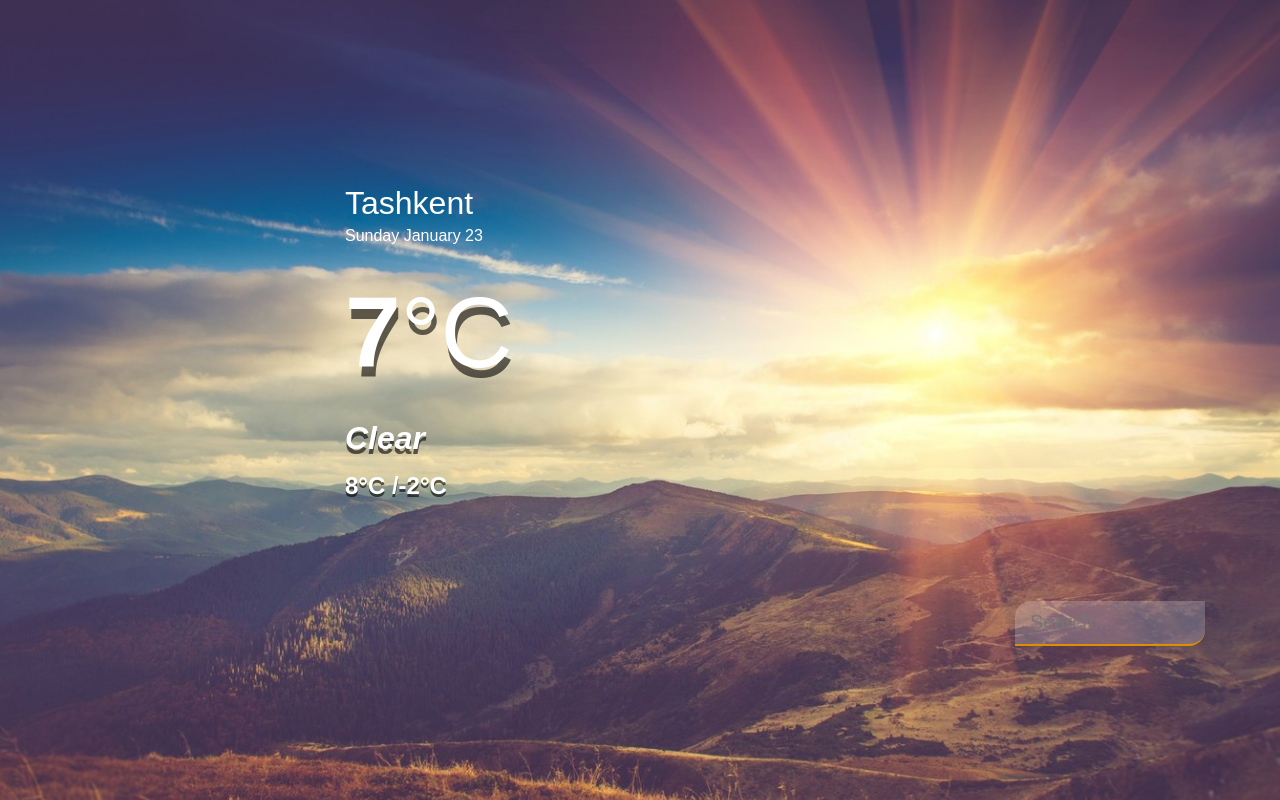
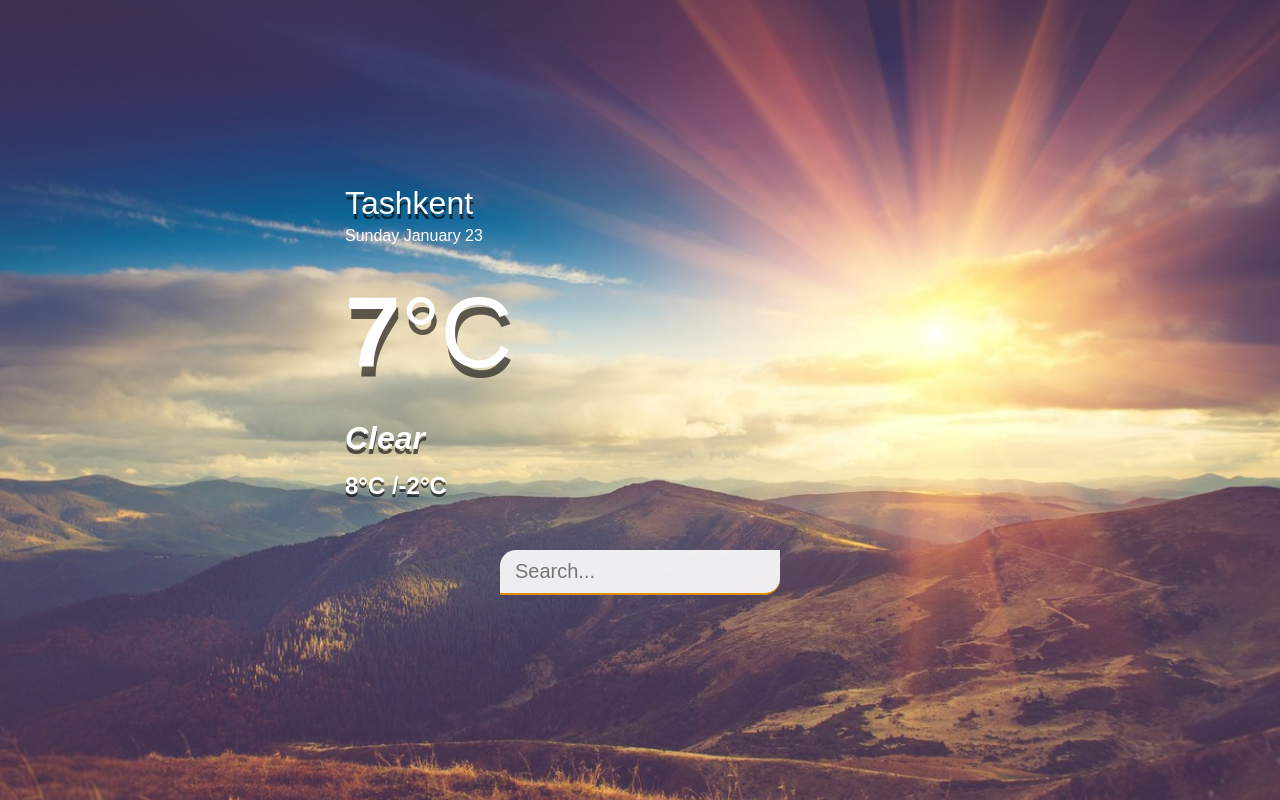
Before and after one commit to eugene0928/weather_js, a website: page front_end/index.html in a window 1280 px wide. Drawn offline with Linux system fonts and the light colour scheme.

Commit message:
screen resolution is fixed

```diff
--- a/front_end/style.css
+++ b/front_end/style.css
@@ -25,9 +25,9 @@ app-wrap {
 header {
   display: flex;
   justify-content: center;
-  /*align-items: center;*/
-  padding: 50px 15px 15px;
-  margin: 1px 60px 90px 1000px;
+  align-items: center;
+  /* padding: 50px 15px 15px;
+  margin: 1px 60px 90px 1000px; */
 }
 
 header input {
@@ -36,7 +36,7 @@ header input {
   padding: 10px 15px;
   border: none;
   outline: none;
-  background-color: rgba(255, 255, 255, 0.2);
+  background-color: rgba(255, 255, 255, 0.9);
   border-radius: 16px 0;
   border-bottom: 2px solid #df8e00;
   color: #444;
@@ -53,10 +53,10 @@ header input:focus {
 main {
   margin-top: 20vh;
   padding: 25px 25px 50px;
-  display: flex;
+  display: absolute;
   flex-direction: column;
-  /*align-items: center;*/
-  /*text-align: center;*/
+  align-items: center;
+  /* text-align: center; */
   margin-left: 25%;
 }
 
@@ -65,6 +65,7 @@ main {
   font-size: 32px;
   font-weight: 500;
   margin-bottom: 5px;
+  text-shadow: 1px 5px rgba(0, 0, 0, 0.6);
 }
 
 .location .date {
```
